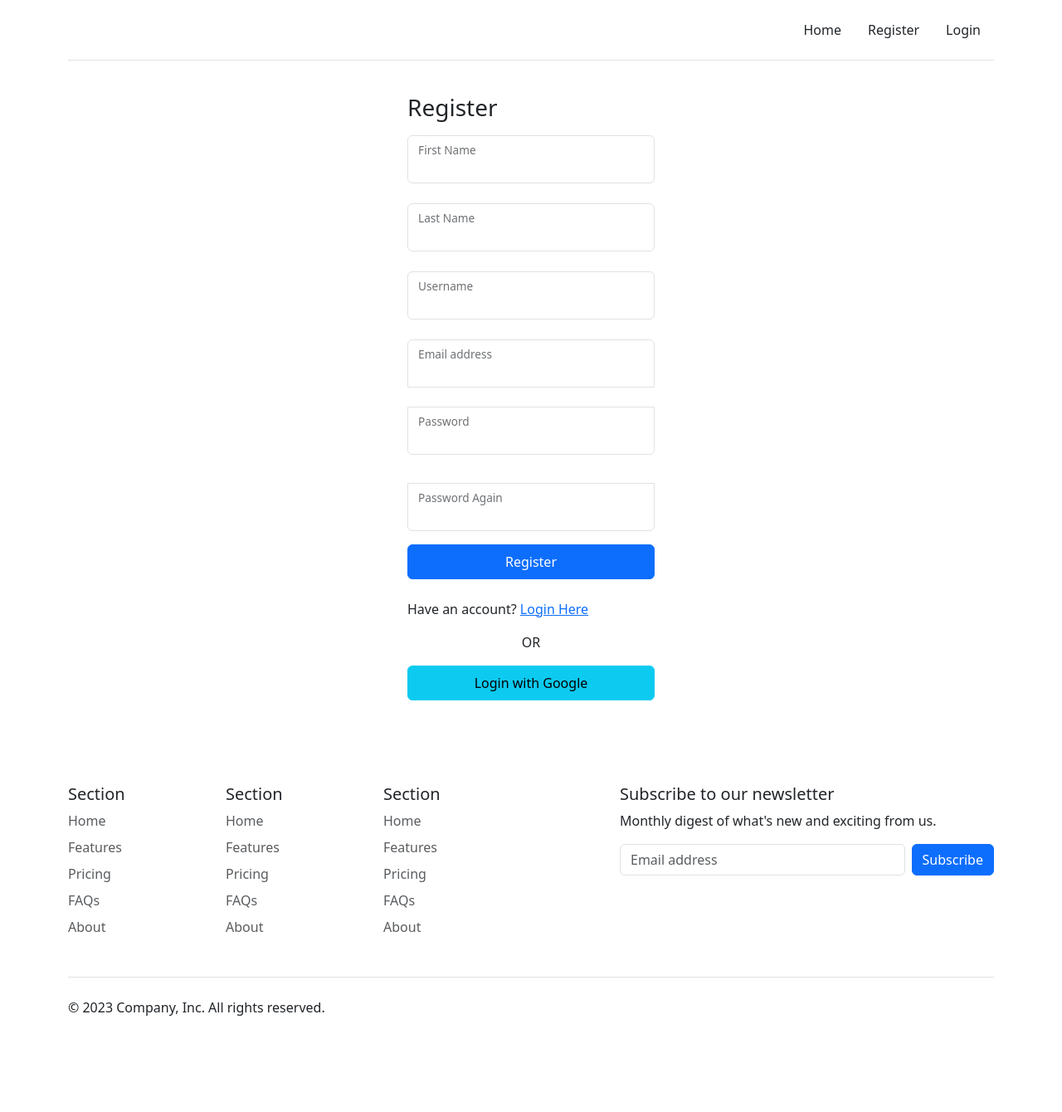
After one commit to murio87/socialMediaLogin, a Django app: page /google_login/register/ in a window 1280 px wide. The commit adds this page. Shown: the whole page at 83% size. Run offline with Django 4.2, Linux system fonts and the light colour scheme; data comes from the database, SQL or seed files in the repository; some libraries are stand-ins or nearby versions.

Commit message:
second commit work on both my auth and google auth

```diff
--- a/djangoProjectGoogleLogin/settings.py
+++ b/djangoProjectGoogleLogin/settings.py
@@ -83,7 +83,7 @@ TEMPLATES = [
         },
     },
 ]
-
+AUTH_USER_MODEL = 'google_login.AccountPeople'
 WSGI_APPLICATION = 'djangoProjectGoogleLogin.wsgi.application'
 
 
--- a/djangoProjectGoogleLogin/views.py
+++ b/djangoProjectGoogleLogin/views.py
@@ -1,5 +1,9 @@
 from django.shortcuts import render
+from google_login.models import AccountPeople
 
 
 def home(request):
-    return render(request, 'index.html')
+	context = {}
+	users = AccountPeople.objects.all()
+	context['users'] = users
+	return render(request, 'index.html', context)
--- /dev/null
+++ b/google_login/forms.py
@@ -0,0 +1,51 @@
+from django import forms
+from django.contrib.auth.forms import UserCreationForm
+from google_login.models import AccountPeople
+from django.contrib.auth import authenticate
+
+
+class RegistrationForm(UserCreationForm):
+    email = forms.EmailField(max_length=30, help_text='Required, add a valid email address')
+
+    class Meta:
+        model = AccountPeople
+        fields = ('email', 'first_name', 'last_name', 'username', 'password1', 'password2')
+
+
+class AccountAuthenticationForm(forms.ModelForm):
+    password = forms.CharField(label='Password', widget=forms.PasswordInput)
+
+    class Meta:
+        model = AccountPeople
+        fields = ('email', 'password')
+
+    def clean(self):
+        if self.is_valid():
+            email = self.cleaned_data['email']
+            password = self.cleaned_data['password']
+            if not authenticate(email=email, password=password):
+                raise forms.ValidationError('Invalid Password or Email')
+
+
+class AccountUpdateForm(forms.ModelForm):
+    class Meta:
+        model = AccountPeople
+        fields = ('email', 'username', 'first_name', 'last_name')
+
+    def clean_email(self):
+        email = self.cleaned_data.get('email')
+        if email:
+            try:
+                account = AccountPeople.objects.exclude(pk=self.instance.pk).get(email=email)
+                raise forms.ValidationError('Email "%s" is already in use.' % email)
+            except AccountPeople.DoesNotExist:
+                return email
+
+    def clean_username(self):
+        username = self.cleaned_data.get('username')
+        if username:
+            try:
+                account = AccountPeople.objects.exclude(pk=self.instance.pk).get(username=username)
+                raise forms.ValidationError('Username "%s" is already in use.' % username)
+            except AccountPeople.DoesNotExist:
+                return username
--- a/google_login/urls.py
+++ b/google_login/urls.py
@@ -2,5 +2,8 @@ from django.urls import path
 from .import views
 
 urlpatterns = [
-    path('', views.home, name='home')
+    path('register/', views.registration_view, name='register'),
+    path('login/', views.login_view, name='login'),
+    path('logout/', views.logout_view, name='logout'),
+    path('profile/', views.profile_view, name='profile'),
 ]
--- a/google_login/views.py
+++ b/google_login/views.py
@@ -1,5 +1,80 @@
-from django.shortcuts import render
+from django.shortcuts import render, redirect
+from django.contrib.auth import login, authenticate, logout
+from django.contrib import messages
+from google_login.forms import RegistrationForm, AccountAuthenticationForm, AccountUpdateForm
 
 
-def home(request):
-    return render(request, 'google_login/home.html')
+def registration_view(request):
+    context = {}
+    if request.POST:
+        form = RegistrationForm(request.POST)
+        if form.is_valid():
+            form.save()
+            email = form.cleaned_data.get('email')
+            password = form.cleaned_data.get('password1')
+            first_name = form.cleaned_data.get('first_name')
+            last_name = form.cleaned_data.get('last_name')
+            account = authenticate(email=email, password=password, first_name=first_name, last_name=last_name)
+            login(request, account)
+            print('Redirecting to login page')
+            return redirect('login')
+        else:
+            context['registration_form'] = form
+    else:
+        form = RegistrationForm()
+        context['registration_form'] = form
+    return render(request, 'google_login/register.html', context)
+
+
+def login_view(request):
+    context = {}
+    user = request.user
+    # if user.is_authenticated:
+    #	return redirect('home')
+    if request.POST:
+        form = AccountAuthenticationForm(request.POST)
+        if form.is_valid():
+            email = request.POST['email']
+            password = request.POST['password']
+            user = authenticate(email=email, password=password)
+
+            if user:
+                login(request, user)
+                return redirect('home')
+    else:
+        form = AccountAuthenticationForm()
+
+    context['login_form'] = form
+    return render(request, 'google_login/login.html', context)
+
+
+def logout_view(request):
+    logout(request)
+    return redirect('home')
+
+
+def profile_view(request):
+    if not request.user.is_authenticated:
+        return redirect('login')
+
+    context = {}
+    if request.method == 'POST':
+        form = AccountUpdateForm(request.POST, instance=request.user)
+        if form.is_valid():
+            form.save()
+            messages.success(request, 'Profile updated successfully')
+        else:
+            messages.error(request, 'Error updating profile. Please correct the errors below.')
+    else:
+        form = AccountUpdateForm(
+            instance=request.user,
+            initial={
+                'email': request.user.email,
+                'username': request.user.username,
+                'first_name': request.user.first_name,
+                'last_name': request.user.last_name,
+            }
+        )
+
+    context['profile_form'] = form
+    return render(request, 'google_login/profile.html', context)
--- /dev/null
+++ b/templates/base.html
@@ -0,0 +1,25 @@
+<!DOCTYPE html>
+<html lang='en'>
+<head>
+	<meta charset="utf-8">
+	<meta name="viewport" content="width=device-width, initial-scale=1">
+	<title></title>
+	{% include 'snippets/header.html' %}
+</head>
+<body>
+	<style type="text/css">
+		.main{
+			min-height: 100vh;
+			height: 100%;
+		}
+	</style>
+	<div class="main container">
+		{% block content %}
+
+		{% endblock %}
+	</div>
+
+{% include 'snippets/footer.html' %}
+
+</body>
+</html>
--- /dev/null
+++ b/templates/google_login/register.html
@@ -0,0 +1,75 @@
+{% extends 'base.html' %}
+{% load socialaccount %}
+{% block content %}
+
+    <style>
+	.form-signin {
+  max-width: 330px;
+  padding: 1rem;
+}
+
+.form-signin .form-floating:focus-within {
+  z-index: 2;
+}
+
+.form-signin input[type="email"] {
+  margin-bottom: -1px;
+  border-bottom-right-radius: 0;
+  border-bottom-left-radius: 0;
+}
+
+.form-signin input[type="password"] {
+  margin-bottom: 10px;
+  border-top-left-radius: 0;
+  border-top-right-radius: 0;
+}
+</style>
+
+
+<main class="form-signin w-100 m-auto">
+  <form method="post" autocomplete="off">{% csrf_token %}
+    <h1 class="h3 mb-3 fw-normal">Register</h1>
+
+    <div class="form-floating">
+      <input type="text" name="first_name" class="form-control" id="floatingFirstName">
+      <label for="floatingFirstName">First Name</label>
+    </div><br>
+    <div class="form-floating">
+      <input type="text" name="last_name" class="form-control" id="floatingLastName">
+      <label for="floatingLastName">Last Name</label>
+    </div><br>
+    <div class="form-floating">
+      <input type="text" name="username" class="form-control" id="floatingUserName" autocomplete="off">
+      <label for="floatingUserName">Username</label>
+    </div><br>
+    <div class="form-floating">
+      <input type="email" name="email" class="form-control" id="floatingEmail">
+      <label for="floatingEmail">Email address</label>
+    </div><br>
+    <div class="form-floating">
+      <input type="password" name="password1" class="form-control" id="floatingPassword" autocomplete="off">
+      <label for="floatingPassword">Password</label>
+    </div><br>
+    <div class="form-floating">
+      <input type="password" name="password2" class="form-control" id="floatingPassword">
+      <label for="floatingPassword">Password Again</label>
+    </div>
+   			 {% for field in registration_form %}
+				<p>
+					{% for error in field.errors %}
+						<p style="color: red;">{{error}}</p>
+					{% endfor %}
+
+				</p>
+			{% endfor %}
+			{% if registration_form.non_field_errors %}
+				<p style="color:red">{{registration_form.non_field_errors}}</p>
+			{% endif %}
+    <button class="btn btn-primary w-100 py-2" type="submit">Register</button>
+  </form><br>
+  <p>Have an account? <a href="{% url 'login' %}">Login Here</a></p>
+<p class="text-center">OR</p>
+<a class="btn btn-info w-100 py-2" href="{% provider_login_url 'google' %}">Login with Google</a>
+
+</main>
+{% endblock %}
--- /dev/null
+++ b/templates/snippets/footer.html
@@ -0,0 +1,63 @@
+<div class="container">
+  <footer class="py-5">
+    <div class="row">
+      <div class="col-6 col-md-2 mb-3">
+        <h5>Section</h5>
+        <ul class="nav flex-column">
+          <li class="nav-item mb-2"><a href="#" class="nav-link p-0 text-body-secondary">Home</a></li>
+          <li class="nav-item mb-2"><a href="#" class="nav-link p-0 text-body-secondary">Features</a></li>
+          <li class="nav-item mb-2"><a href="#" class="nav-link p-0 text-body-secondary">Pricing</a></li>
+          <li class="nav-item mb-2"><a href="#" class="nav-link p-0 text-body-secondary">FAQs</a></li>
+          <li class="nav-item mb-2"><a href="#" class="nav-link p-0 text-body-secondary">About</a></li>
+        </ul>
+      </div>
+
+      <div class="col-6 col-md-2 mb-3">
+        <h5>Section</h5>
+        <ul class="nav flex-column">
+          <li class="nav-item mb-2"><a href="#" class="nav-link p-0 text-body-secondary">Home</a></li>
+          <li class="nav-item mb-2"><a href="#" class="nav-link p-0 text-body-secondary">Features</a></li>
+          <li class="nav-item mb-2"><a href="#" class="nav-link p-0 text-body-secondary">Pricing</a></li>
+          <li class="nav-item mb-2"><a href="#" class="nav-link p-0 text-body-secondary">FAQs</a></li>
+          <li class="nav-item mb-2"><a href="#" class="nav-link p-0 text-body-secondary">About</a></li>
+        </ul>
+      </div>
+
+      <div class="col-6 col-md-2 mb-3">
+        <h5>Section</h5>
+        <ul class="nav flex-column">
+          <li class="nav-item mb-2"><a href="#" class="nav-link p-0 text-body-secondary">Home</a></li>
+          <li class="nav-item mb-2"><a href="#" class="nav-link p-0 text-body-secondary">Features</a></li>
+          <li class="nav-item mb-2"><a href="#" class="nav-link p-0 text-body-secondary">Pricing</a></li>
+          <li class="nav-item mb-2"><a href="#" class="nav-link p-0 text-body-secondary">FAQs</a></li>
+          <li class="nav-item mb-2"><a href="#" class="nav-link p-0 text-body-secondary">About</a></li>
+        </ul>
+      </div>
+
+      <div class="col-md-5 offset-md-1 mb-3">
+        <form>
+          <h5>Subscribe to our newsletter</h5>
+          <p>Monthly digest of what's new and exciting from us.</p>
+          <div class="d-flex flex-column flex-sm-row w-100 gap-2">
+            <label for="newsletter1" class="visually-hidden">Email address</label>
+            <input id="newsletter1" type="text" class="form-control" placeholder="Email address">
+            <button class="btn btn-primary" type="button">Subscribe</button>
+          </div>
+        </form>
+      </div>
+    </div>
+
+    <div class="d-flex flex-column flex-sm-row justify-content-between py-4 my-4 border-top">
+      <p>&copy; 2023 Company, Inc. All rights reserved.</p>
+      <ul class="list-unstyled d-flex">
+        <li class="ms-3"><a class="link-body-emphasis" href="#"><svg class="bi" width="24" height="24"><use xlink:href="#twitter"/></svg></a></li>
+        <li class="ms-3"><a class="link-body-emphasis" href="#"><svg class="bi" width="24" height="24"><use xlink:href="#instagram"/></svg></a></li>
+        <li class="ms-3"><a class="link-body-emphasis" href="#"><svg class="bi" width="24" height="24"><use xlink:href="#facebook"/></svg></a></li>
+      </ul>
+    </div>
+  </footer>
+</div>
+
+<script src="https://cdn.jsdelivr.net/npm/bootstrap@5.3.2/dist/js/bootstrap.bundle.min.js" integrity="sha384-C6RzsynM9kWDrMNeT87bh95OGNyZPhcTNXj1NW7RuBCsyN/o0jlpcV8Qyq46cDfL" crossorigin="anonymous"></script>
+<script src="https://cdn.jsdelivr.net/npm/@popperjs/core@2.11.8/dist/umd/popper.min.js" integrity="sha384-I7E8VVD/ismYTF4hNIPjVp/Zjvgyol6VFvRkX/vR+Vc4jQkC+hVqc2pM8ODewa9r" crossorigin="anonymous"></script>
+<script src="https://cdn.jsdelivr.net/npm/bootstrap@5.3.2/dist/js/bootstrap.min.js" integrity="sha384-BBtl+eGJRgqQAUMxJ7pMwbEyER4l1g+O15P+16Ep7Q9Q+zqX6gSbd85u4mG4QzX+" crossorigin="anonymous"></script>
--- /dev/null
+++ b/templates/snippets/header.html
@@ -0,0 +1,44 @@
+<link href="https://cdn.jsdelivr.net/npm/bootstrap@5.3.2/dist/css/bootstrap.min.css" rel="stylesheet" integrity="sha384-T3c6CoIi6uLrA9TneNEoa7RxnatzjcDSCmG1MXxSR1GAsXEV/Dwwykc2MPK8M2HN" crossorigin="anonymous">
+<style>
+	.form-control-dark {
+  border-color: var(--bs-gray);
+}
+.form-control-dark:focus {
+  border-color: #fff;
+  box-shadow: 0 0 0 .25rem rgba(255, 255, 255, .25);
+}
+
+.text-small {
+  font-size: 85%;
+}
+
+.dropdown-toggle:not(:focus) {
+  outline: 0;
+}
+
+</style>
+
+<div class="container">
+    <header class="d-flex flex-wrap justify-content-center py-3 mb-4 border-bottom">
+      <a href="/" class="d-flex align-items-center mb-3 mb-md-0 me-md-auto link-body-emphasis text-decoration-none">
+        <svg class="bi me-2" width="40" height="32"><use xlink:href="#bootstrap"/></svg>
+        <span class="fs-4">
+        	{% if request.user.is_authenticated %}
+				Hello, {{request.user.username}}
+			{% endif %}
+        </span>
+      </a>
+
+      <ul class="nav nav-pills">
+      	{% if request.user.is_authenticated %}
+        <li class="nav-item"><a href="{% url 'home' %}" class="nav-link text-dark" aria-current="page">Home</a></li>
+        <li class="nav-item"><a href="{% url 'profile' %}" class="nav-link text-dark">Profile</a></li>
+        <li class="nav-item"><a href="{% url 'logout' %}" class="nav-link text-dark">Logout</a></li>
+        {% else %}
+        <li class="nav-item"><a href="{% url 'home' %}" class="nav-link text-dark">Home</a></li>
+        <li class="nav-item"><a href="{% url 'register' %}" class="nav-link text-dark">Register</a></li>
+        <li class="nav-item"><a href="{% url 'login' %}" class="nav-link text-dark">Login</a></li>
+        {% endif %}
+      </ul>
+    </header>
+  </div>
```
Also changed, not shown: google_login/admin.py (+14 -1 lines), google_login/models.py (+62 -1 lines), templates/google_login/home.html (deleted, +0 -10 lines), templates/google_login/login.html (+52 -14 lines), templates/google_login/profile.html (added, +30 -0 lines), templates/index.html (+24 -15 lines), db.sqlite3, google_login/migrations/0001_initial.py (added).
